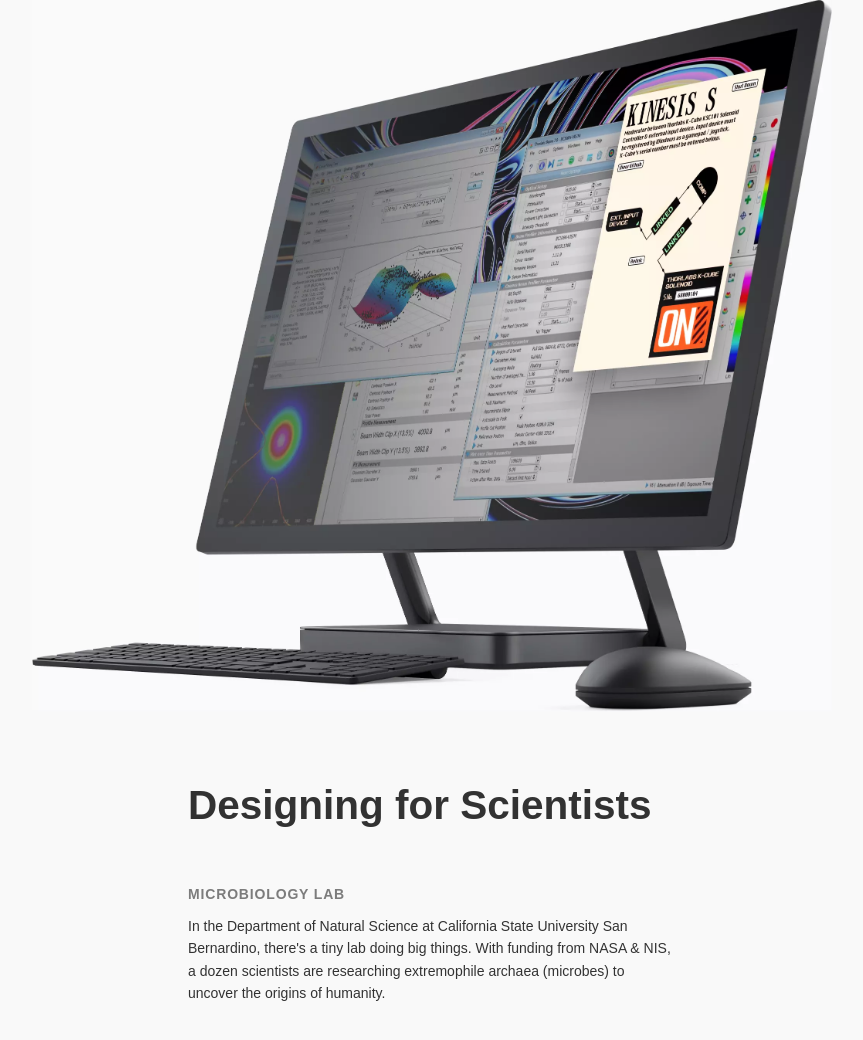
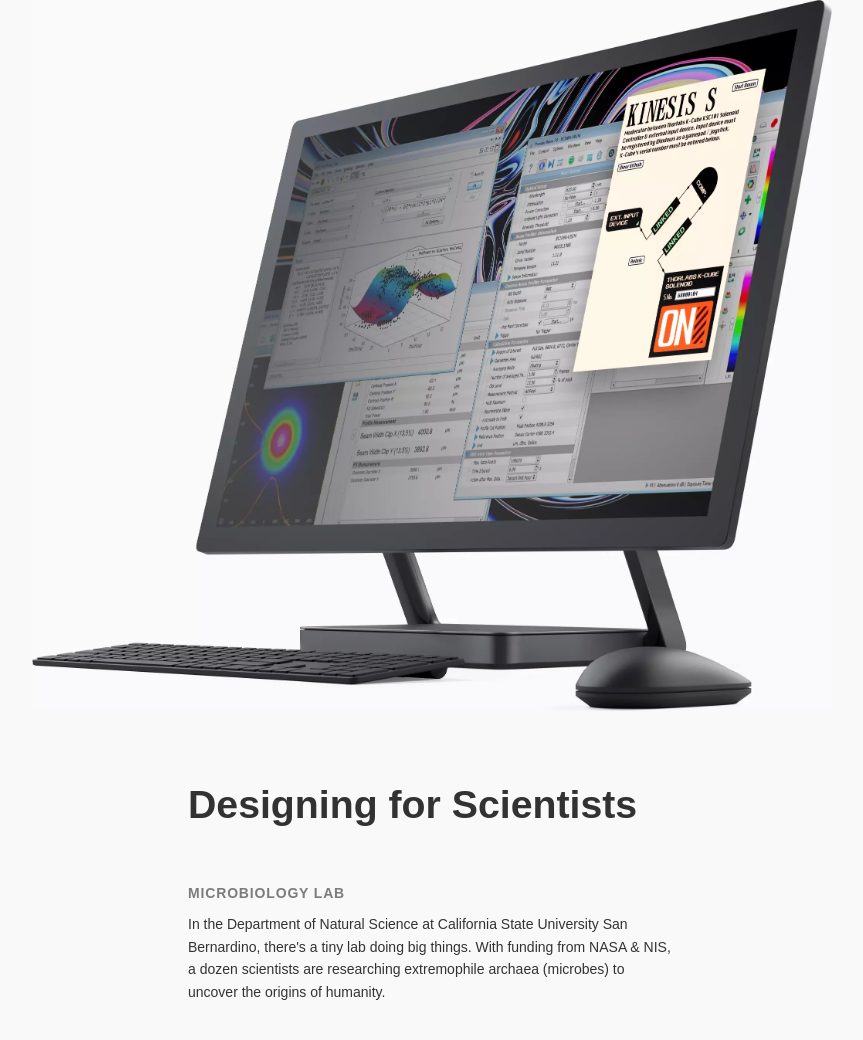
Before and after one commit to sk-srinikumar/site, a Gatsby site: page /lab in a window 1280 px wide. Shown: the top 1040 px of the page, without its empty margins (208-1071 px from the left). Built offline with nearby package versions, Linux system fonts and the light colour scheme; Gatsby itself is replaced by a stand-in of ours; a web font is replaced by a local one.

Commit message:
h1 sizing

```diff
--- a/src/components/layout.css
+++ b/src/components/layout.css
@@ -343,7 +343,7 @@ h1 {
   font-family: "Inter", Arial;
   font-weight: bold;
   text-rendering: optimizeLegibility;
-  font-size: 2.25rem;
+  font-size: 2.18rem;
   line-height: 1.1;
 }
 h2 {
```
Also changed, not shown: src/pages/hawthorne.mdx (line endings or trailing spaces).
